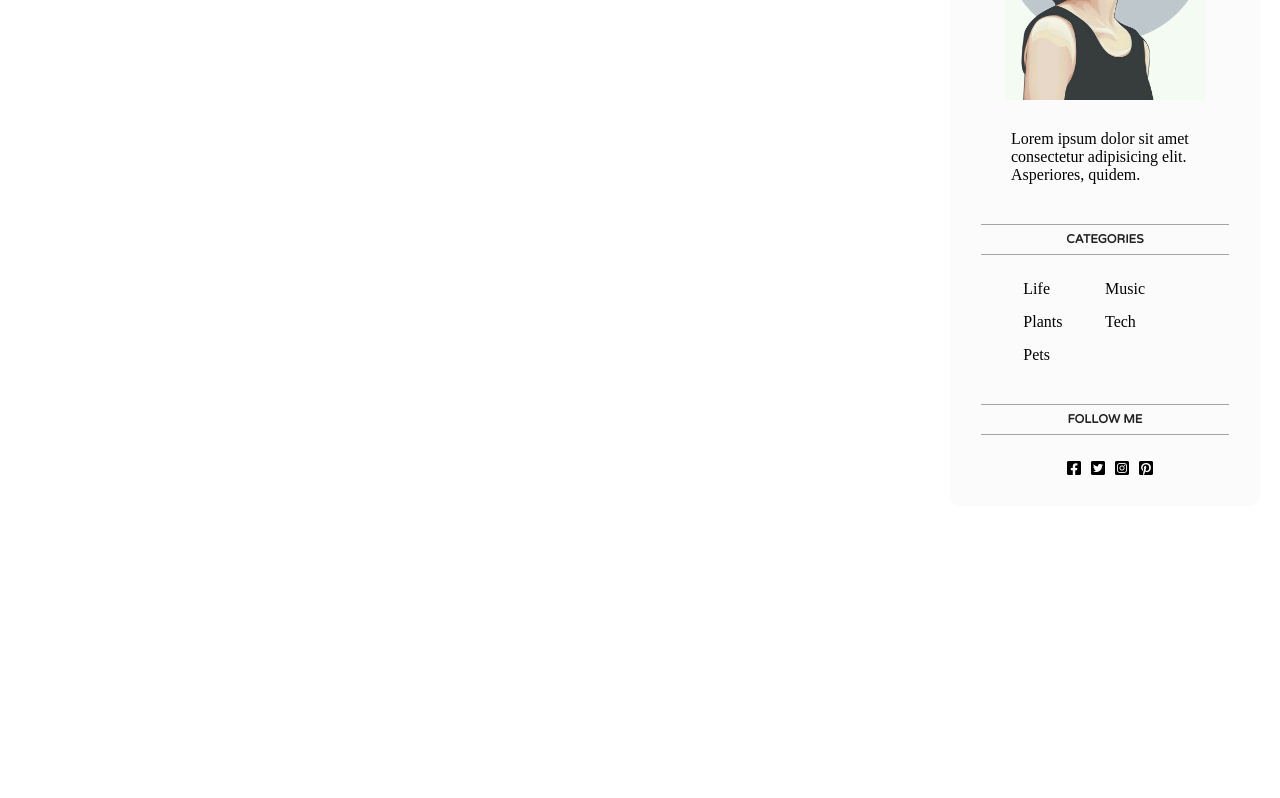
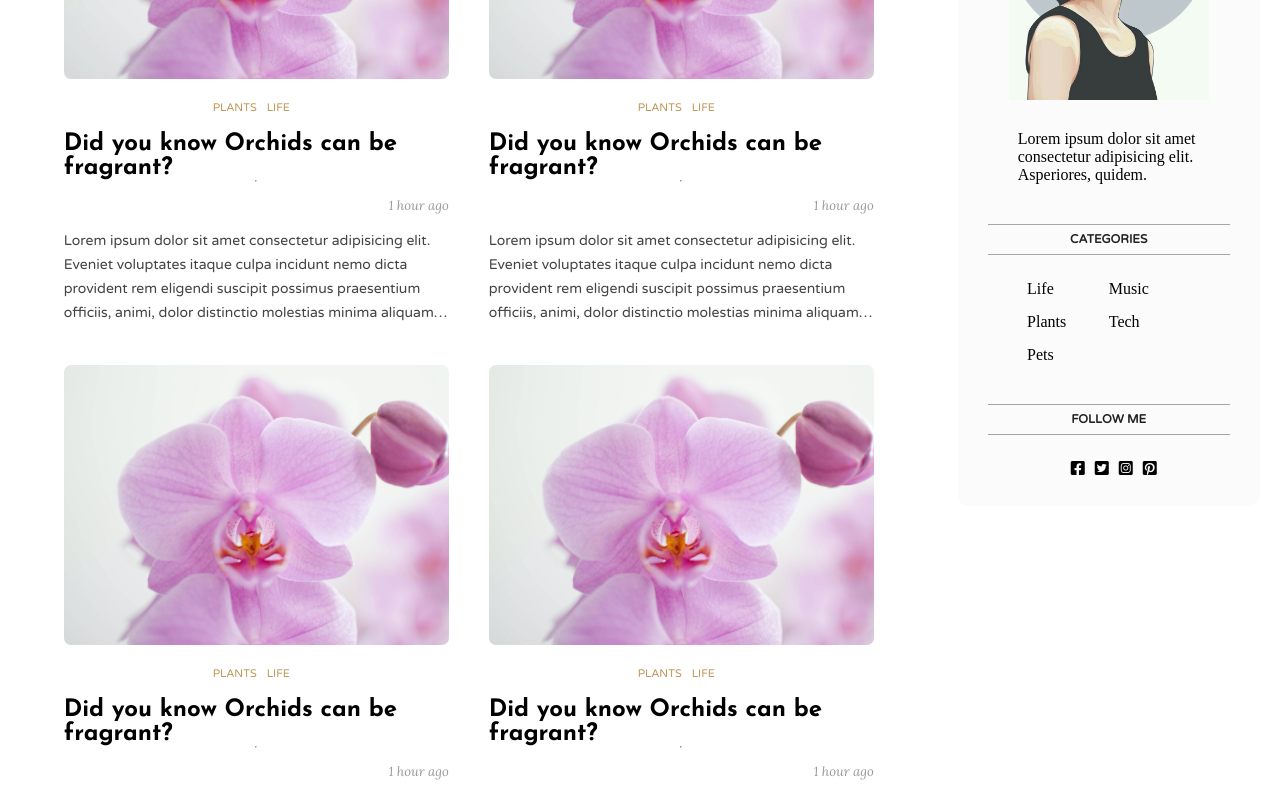
Before and after one commit to d00d1e/react-blog, a React (Create React App) app: page / in a window 1280 px wide. Shown: the part 880-1678 px from the top of the page. Before the commit the page ends 1406 px from the top, so only its background shows below. Built offline with nearby package versions, Linux system fonts and the light colour scheme.

Commit message:
add, style post component

```diff
--- a/public/index.html
+++ b/public/index.html
@@ -6,11 +6,11 @@
   <link rel="icon" href="%PUBLIC_URL%/favicon.ico" />
   <meta name="viewport" content="width=device-width, initial-scale=1" />
   <meta name="theme-color" content="#000000" />
-  <meta name="description" content="Web site created using create-react-app" />
+  <meta name="description" content="React Blog App" />
   <link rel="preconnect" href="https://fonts.googleapis.com">
   <link rel="preconnect" href="https://fonts.gstatic.com" crossorigin>
+  <link href="https://fonts.googleapis.com/css2?family=Josefin+Sans:wght@100;200;300;400;500;700&family=Lora:ital,wght@0,500;0,600;0,700;1,400&family=Varela+Round&display=swap" rel="stylesheet">
   <link rel="stylesheet" href="https://cdnjs.cloudflare.com/ajax/libs/font-awesome/5.14.0/css/all.min.css">
-  <link href="https://fonts.googleapis.com/css2?family=Josefin+Sans:wght@100;200;300;400;500;600;700&family=Lora:ital@0;1&family=Varela&family=Varela+Round&display=swap" rel="stylesheet" />
   <title>React Blog</title>
 </head>
 
--- /dev/null
+++ b/src/components/Posts/Post/Post.css
@@ -0,0 +1,65 @@
+.post {
+  width: 385px;
+  margin: 20px;
+}
+
+.postImg {
+  width: 385px;
+  height: 280px;
+  object-fit: cover;
+  border-radius: 7px;
+}
+
+.postInfo {
+  display: flex;
+  flex-direction: column;
+  align-items: center;
+}
+
+.postCategories {
+  display: flex;
+  text-transform: uppercase;
+}
+
+.postCategory {
+  font-family: "Varela Round", Arial, Helvetica, sans-serif;
+  font-weight: 400;
+  font-size: 11px;
+  color: #be9656;
+  line-height: 19px;
+  margin-top: 15px;
+  margin-right: 10px;
+  cursor: pointer;
+}
+
+.postTitle {
+  font-family: "Josefin Sans", sans-serif;
+  font-size: 24px;
+  font-weight: 600;
+  margin-top: 15px;
+  cursor: pointer;
+}
+
+.postDate {
+  font-family: "Lora", serif;
+  font-style: italic;
+  font-size: 13px;
+  color: #999;
+  margin-top: 15px;
+  text-align: right;
+  width: 100%;
+}
+
+.postDescription {
+  font-family: "Varela Round", sans-serif;
+  font-size: 14px;
+  color: #444;
+  line-height: 24px;
+  margin-top: 15px;
+
+  overflow: hidden;
+  text-overflow: ellipsis;
+  display: -webkit-box;
+  -webkit-line-clamp: 4;
+  -webkit-box-orient: vertical;
+}
--- /dev/null
+++ b/src/components/Posts/Post/Post.jsx
@@ -0,0 +1,36 @@
+import React from "react";
+
+import postImg from "../../../assets/img/postimg.jpg";
+import "./Post.css";
+
+export default function Post() {
+  return (
+    <div className="post">
+      <img className="postImg" src={postImg} alt="post img" />
+      <div className="postInfo">
+        <div className="postCategories">
+          <div className="postCategory">Plants</div>
+          <div className="postCategory">Life</div>
+        </div>
+        <span className="postTitle">Did you know Orchids can be fragrant?</span>
+        <hr />
+        <span className="postDate">1 hour ago</span>
+      </div>
+      <div className="postDescription">
+        <p>
+          Lorem ipsum dolor sit amet consectetur adipisicing elit. Eveniet
+          voluptates itaque culpa incidunt nemo dicta provident rem eligendi
+          suscipit possimus praesentium officiis, animi, dolor distinctio
+          molestias minima aliquam. Cum, saepe. Lorem ipsum dolor sit amet
+          consectetur adipisicing elit. Eveniet voluptates itaque culpa incidunt
+          nemo dicta provident rem eligendi suscipit possimus praesentium
+          officiis, animi, dolor distinctio molestias minima aliquam. Cum,
+          saepe. Lorem ipsum dolor sit amet consectetur adipisicing elit.
+          Eveniet voluptates itaque culpa incidunt nemo dicta provident rem
+          eligendi suscipit possimus praesentium officiis, animi, dolor
+          distinctio molestias minima aliquam. Cum, saepe.
+        </p>
+      </div>
+    </div>
+  );
+}
--- a/src/components/Posts/Posts.css
+++ b/src/components/Posts/Posts.css
@@ -1,3 +1,8 @@
 .posts {
   flex: 9;
+  display: flex;
+  flex-wrap: wrap;
+  align-items: center;
+  justify-content: center;
+  margin: 15px;
 }
--- a/src/components/Posts/Posts.jsx
+++ b/src/components/Posts/Posts.jsx
@@ -1,11 +1,16 @@
 import React from "react";
+import Post from "./Post/Post";
 
 import "./Posts.css";
 
 export default function Posts() {
   return (
     <div className="posts">
-      <h3>posts</h3>
+      <Post />
+      <Post />
+      <Post />
+      <Post />
+      <Post />
     </div>
   );
 }
```
Also changed, not shown: src/assets/img/postimg.jpg (added).
